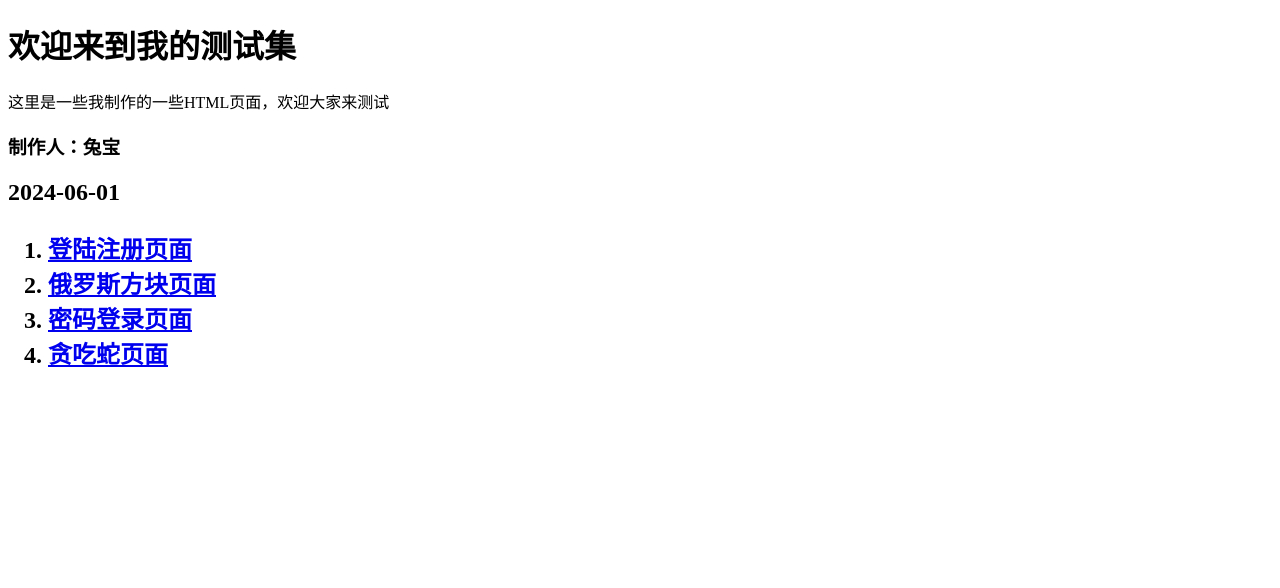
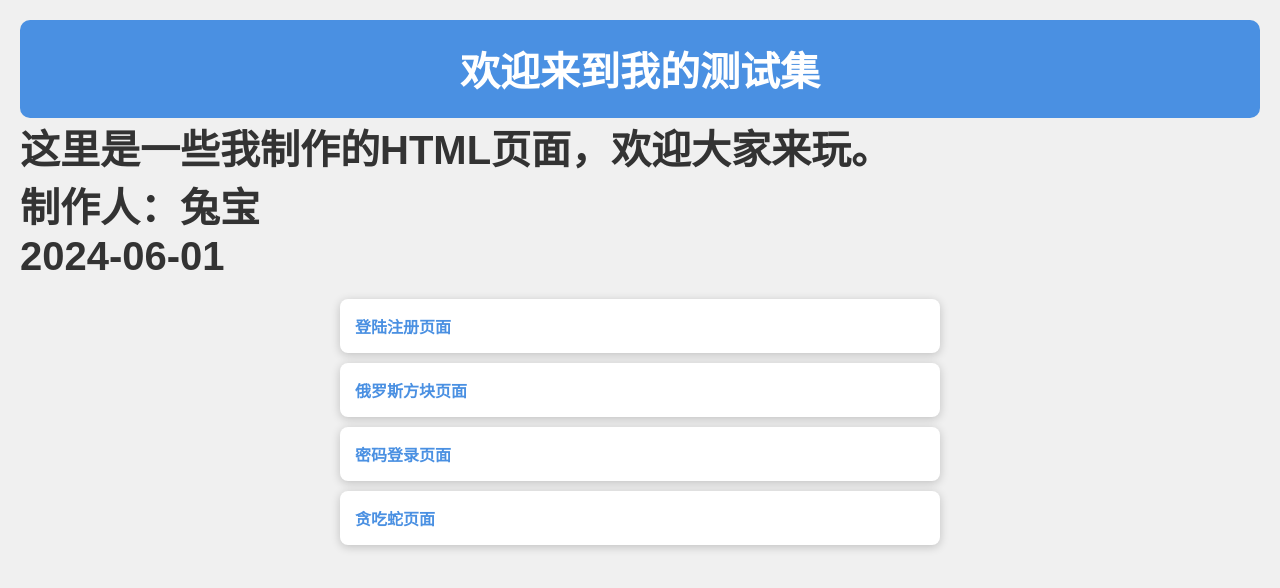
Before and after one commit to tb-miao/cs, a plain HTML site: page index.html in a window 1280 px wide. Drawn offline with Linux system fonts and the light colour scheme.

Commit message:
Update index.html

```diff
--- a/index.html
+++ b/index.html
@@ -1,20 +1,86 @@
 <!DOCTYPE html>
-<html>
+<html lang="zh">
 <head>
     <meta charset="UTF-8">
+    <meta name="viewport" content="width=device-width, initial-scale=1.0">
     <title>测试首页</title>
+    <style>
+        body {
+            font-family: 'Arial', sans-serif;
+            background-color: #f0f0f0;
+            color: #333;
+            margin: 0;
+            padding: 20px;
+        }
+        header {
+            text-align: center;
+            padding: 20px;
+            background-color: #4a90e2;
+            color: white;
+            border-radius: 10px;
+        }
+        h1 {
+            margin: 0;
+            font-size: 2.5em;
+        }
+        p {
+            font-size: 16px;
+            line-height: 1.6;
+            text-align: justify;
+            margin: 15px 0;
+        }
+        h3 {
+            text-align: center;
+            color: #f0f0f0;
+        }
+        h2 {
+            text-align: center;
+            color: #f0f0f0;
+            font-weight: bold;
+            margin: 10px 0;
+        }
+        ol {
+            max-width: 600px;
+            margin: 20px auto;
+            padding: 0;
+            list-style-type: none;
+        }
+        li {
+            background: #fff;
+            margin: 10px 0;
+            padding: 15px;
+            border-radius: 8px;
+            box-shadow: 0 2px 10px rgba(0, 0, 0, 0.2);
+            transition: transform 0.3s;
+        }
+        li:hover {
+            transform: translateY(-5px);
+            box-shadow: 0 4px 15px rgba(0, 0, 0, 0.3);
+        }
+        a {
+            text-decoration: none;
+            color: #4a90e2;
+            font-weight: bold;
+        }
+        a:hover {
+            text-decoration: underline;
+        }
+    </style>
 </head>
 <body>
+    <header>
         <h1>欢迎来到我的测试集</h1>
-        <p>这里是一些我制作的一些HTML页面，欢迎大家来测试</p>
-        <h3>制作人：兔宝</h3>
-        <h2>
+    </header>
+    <h1>这里是一些我制作的HTML页面，欢迎大家来玩。</h1>
+    <h1>制作人：兔宝</h1>
+    <h1>
         <time>2024-06-01</time>
+    </h1>
     <ol>
         <li><a href="dlzc.html">登陆注册页面</a></li>
         <li><a href="elsfk.html">俄罗斯方块页面</a></li>
         <li><a href="mmdl.html">密码登录页面</a></li>
         <li><a href="tcs.html">贪吃蛇页面</a></li>
     </ol>
-        </h2>
 </body>
+</html>
```
Lines whose indentation alone changed are shown as unchanged.
